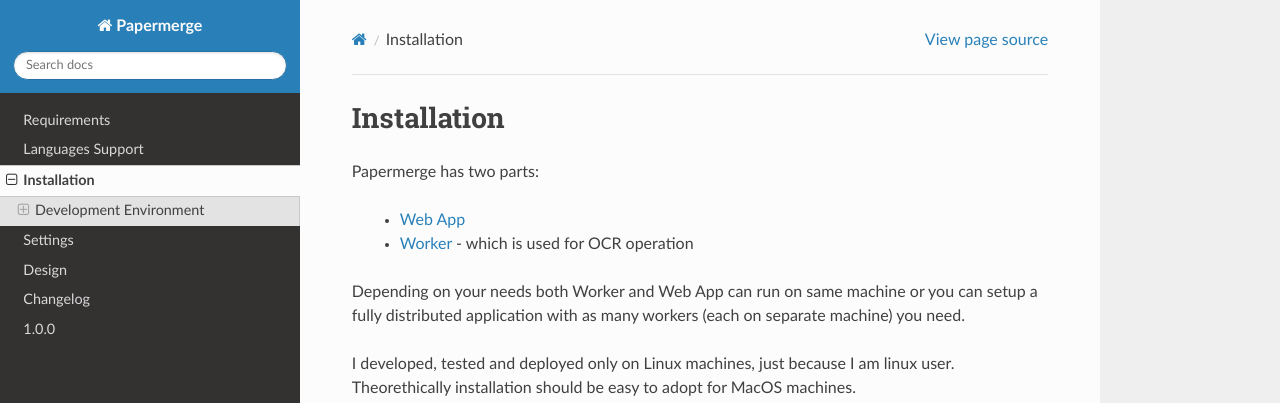
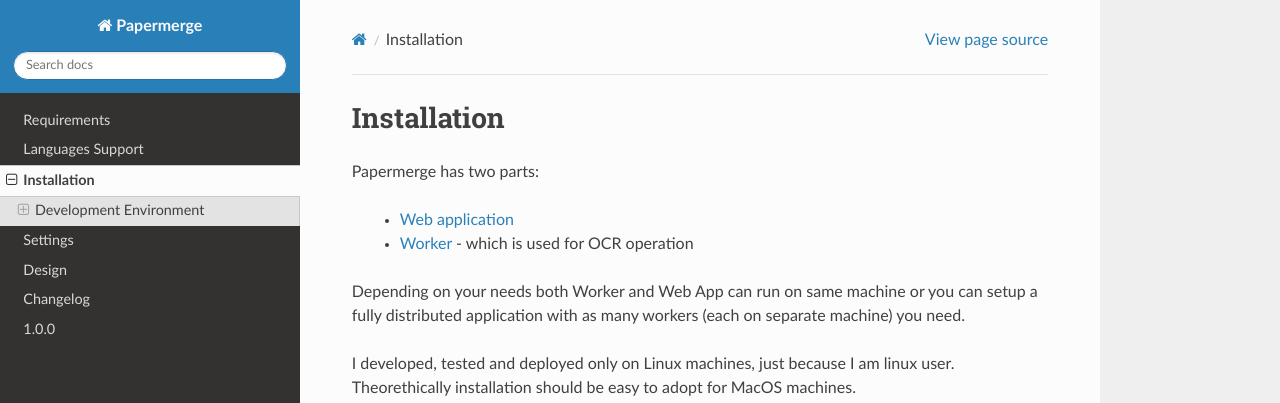
Before and after one commit to ciur/papermerge, a Sphinx documentation site: the page built from docs/source/installation.rst, in a window 1280 px wide and 900 px high. Shown: the top 403 px of the window. Built offline with Sphinx 7.4.7 and the Read the Docs theme 2.0.0, drawn with Linux system fonts in a browser that asks for light colours.

Commit message:
Documentation

```diff
--- a/docs/source/design.rst
+++ b/docs/source/design.rst
@@ -1,3 +1,5 @@
+.. _design:
+
 Design
 =======
 
--- a/docs/source/installation.rst
+++ b/docs/source/installation.rst
@@ -3,8 +3,8 @@
 
 Papermerge has two parts:
 
-    * `Web App <https://github.com/ciur/papermerge>`_
-    * `Worker <https://github.com/ciur/papermerge-worker>`_ - which is used for OCR operation
+    * :ref:`Web application <design>`
+    * :ref:`Worker <worker>` - which is used for OCR operation
 
 Depending on your needs both Worker and Web App can run on same machine  or
 you can setup a fully distributed application with as many workers (each on
```
